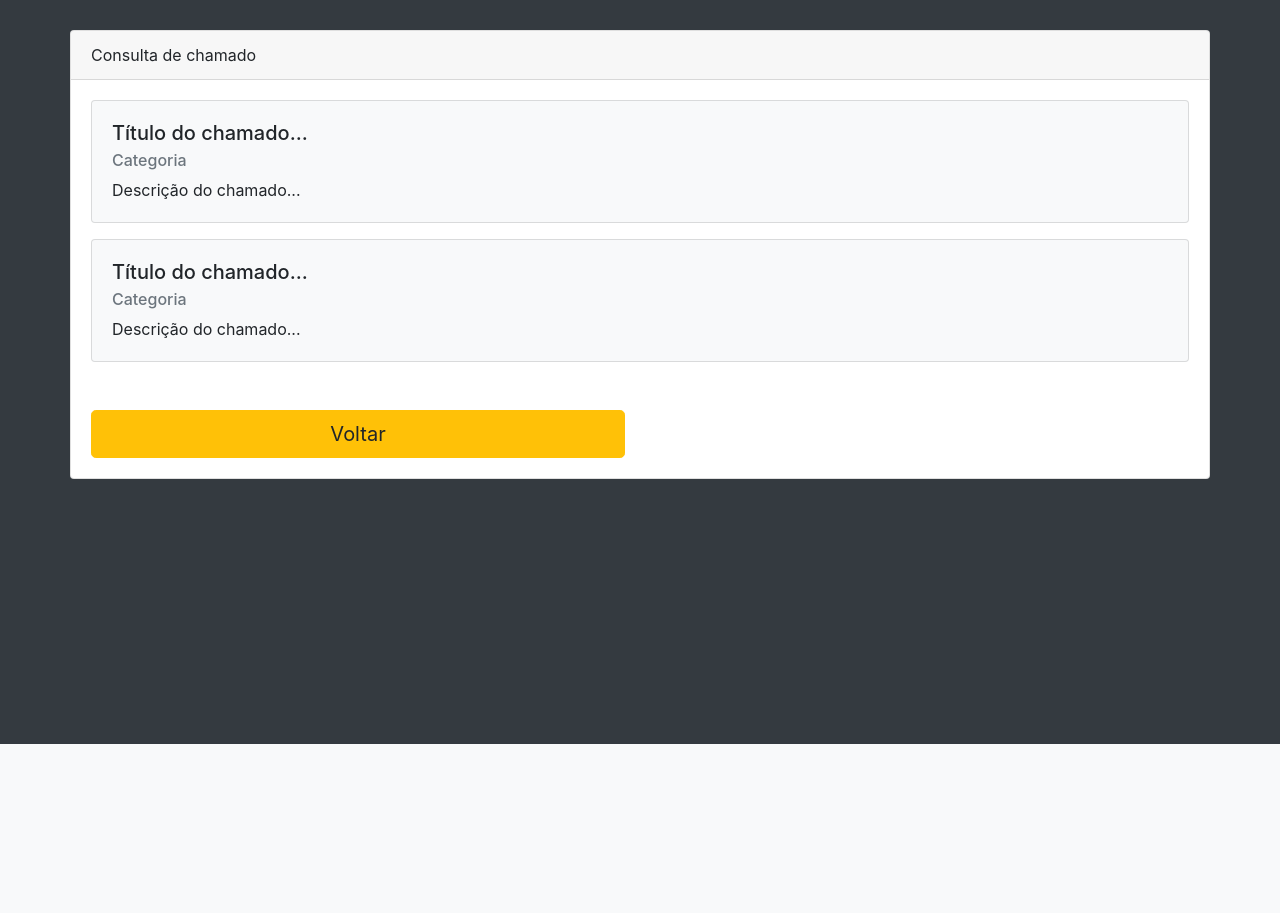
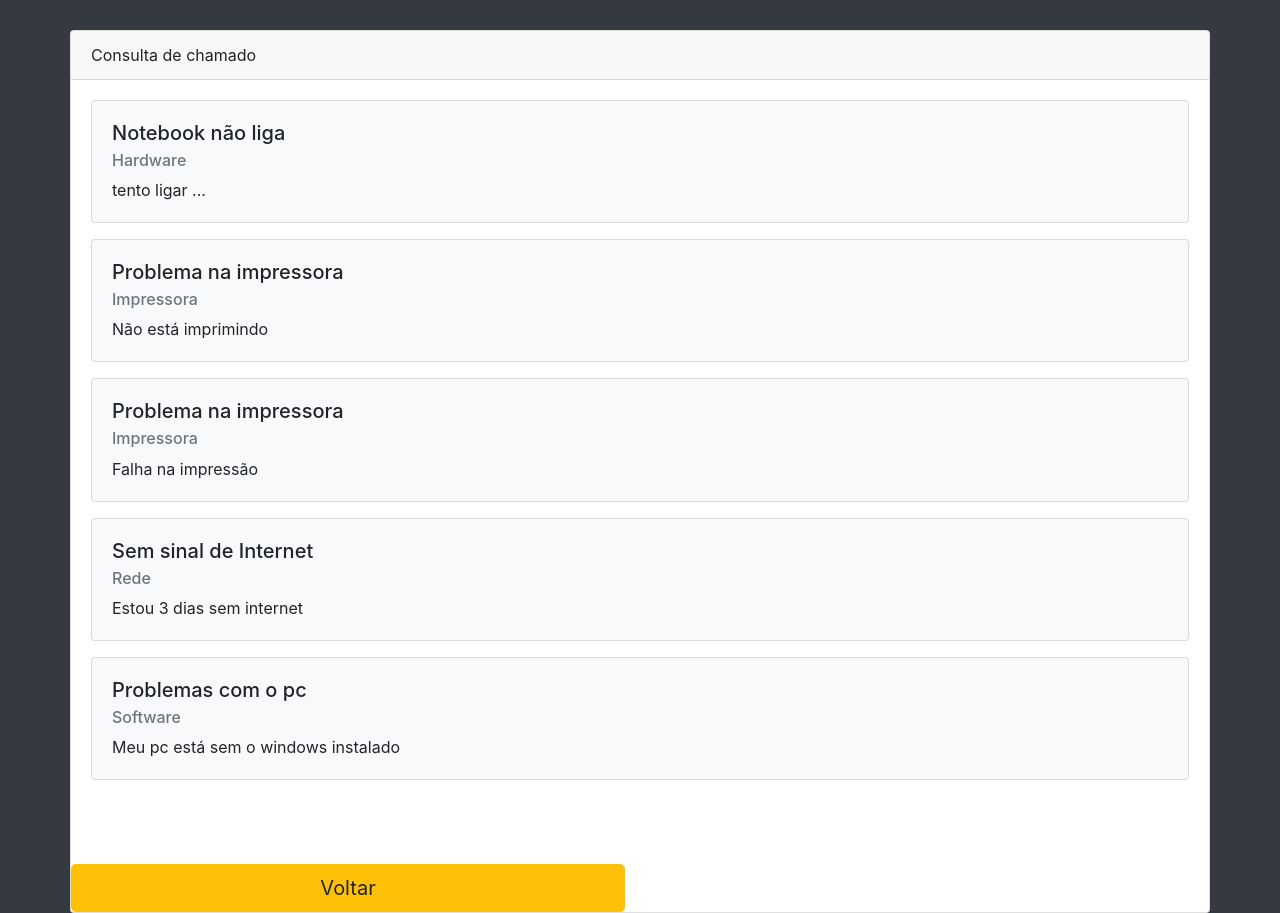
Before and after one commit to danielandradedasilva/App-Help-Desck, a PHP site: page /consultar_chamado.php in a window 1280 px wide. Shown: the part 56-969 px from the top of the page. Before the commit the page ends 800 px from the top, so only its background shows below. Run offline with PHP 8.4, Linux system fonts and the light colour scheme; the visitor is signed in with stand-in values (Sample User, id 1).

Commit message:
registra chamado criado com sucesso e finalizado

```diff
--- a/arquivo.txt
+++ b/arquivo.txt
@@ -1,3 +1,5 @@
-Titulo->Notebook não liga#Categoria->Hardware#Descrição->tento ligar ...
-Titulo->Problema na impressora#Categoria->Impressora#Descrição->Não está imprimindo
-Titulo->Problema na impressora#Categoria->Impressora#Descrição->gjhghdsljkdhjksldns
+Notebook não liga#Hardware#tento ligar ...
+Problema na impressora#Impressora#Não está imprimindo
+Problema na impressora#Impressora#Falha na impressão
+Sem sinal de Internet#Rede#Estou 3 dias sem internet
+Problemas com o pc#Software#Meu pc está sem o windows instalado
--- a/consultar_chamado.php
+++ b/consultar_chamado.php
@@ -1,4 +1,22 @@
 <?php require_once "validador_acesso.php"?>
+
+<?php
+  //chamados
+  $chamados = array();
+
+
+  //abrir arquivo.txt
+  $arquivo = fopen('arquivo.txt', 'r');
+
+  //percorer o arquivo, enquanto houver registros
+  while(!feof($arquivo)) {
+    //linhas
+    $registro = fgets($arquivo);
+    $chamados[] = $registro;
+  }
+  //fechar o arquivo.txt aberto
+  fclose($arquivo);
+?>
 
 <html>
   <head>
@@ -41,23 +59,26 @@
 
             <div class="card-body">
 
+              <?php foreach($chamados as $chamado){ ?>
+
+                <?php
+                  $chamado_dados = explode('#', $chamado);
+
+                  if(count($chamado_dados) < 3){
+                    continue;
+                  }
+                ?>
+
               <div class="card mb-3 bg-light">
                 <div class="card-body">
-                  <h5 class="card-title">Título do chamado...</h5>
-                  <h6 class="card-subtitle mb-2 text-muted">Categoria</h6>
-                  <p class="card-text">Descrição do chamado...</p>
+                  <h5 class="card-title"><?= $chamado_dados[0]?></h5>
+                  <h6 class="card-subtitle mb-2 text-muted"><?= $chamado_dados[1]?></h6>
+                  <p class="card-text"><?= $chamado_dados[2]?></p>
 
                 </div>
               </div>
-
-              <div class="card mb-3 bg-light">
-                <div class="card-body">
-                  <h5 class="card-title">Título do chamado...</h5>
-                  <h6 class="card-subtitle mb-2 text-muted">Categoria</h6>
-                  <p class="card-text">Descrição do chamado...</p>
-
-                </div>
-              </div>
+              <? } ?>
+            </div>
 
               <div class="row mt-5">
                 <div class="col-6">
--- a/registra_chamado.php
+++ b/registra_chamado.php
@@ -4,7 +4,7 @@
     $categoria = str_replace('#', '-', $_POST['categoria']);
     $descricao = str_replace('#', '-', $_POST['descricao']);
 
-    $texto = 'Titulo->' . $titulo . '#' . 'Categoria->' . $categoria . '#' . 'Descrição->' . $descricao . PHP_EOL;
+    $texto = $titulo . '#' . $categoria . '#' . $descricao . PHP_EOL;
 
     //abrindo o arquivo
     $arquivo = fopen('arquivo.txt','a');
```
